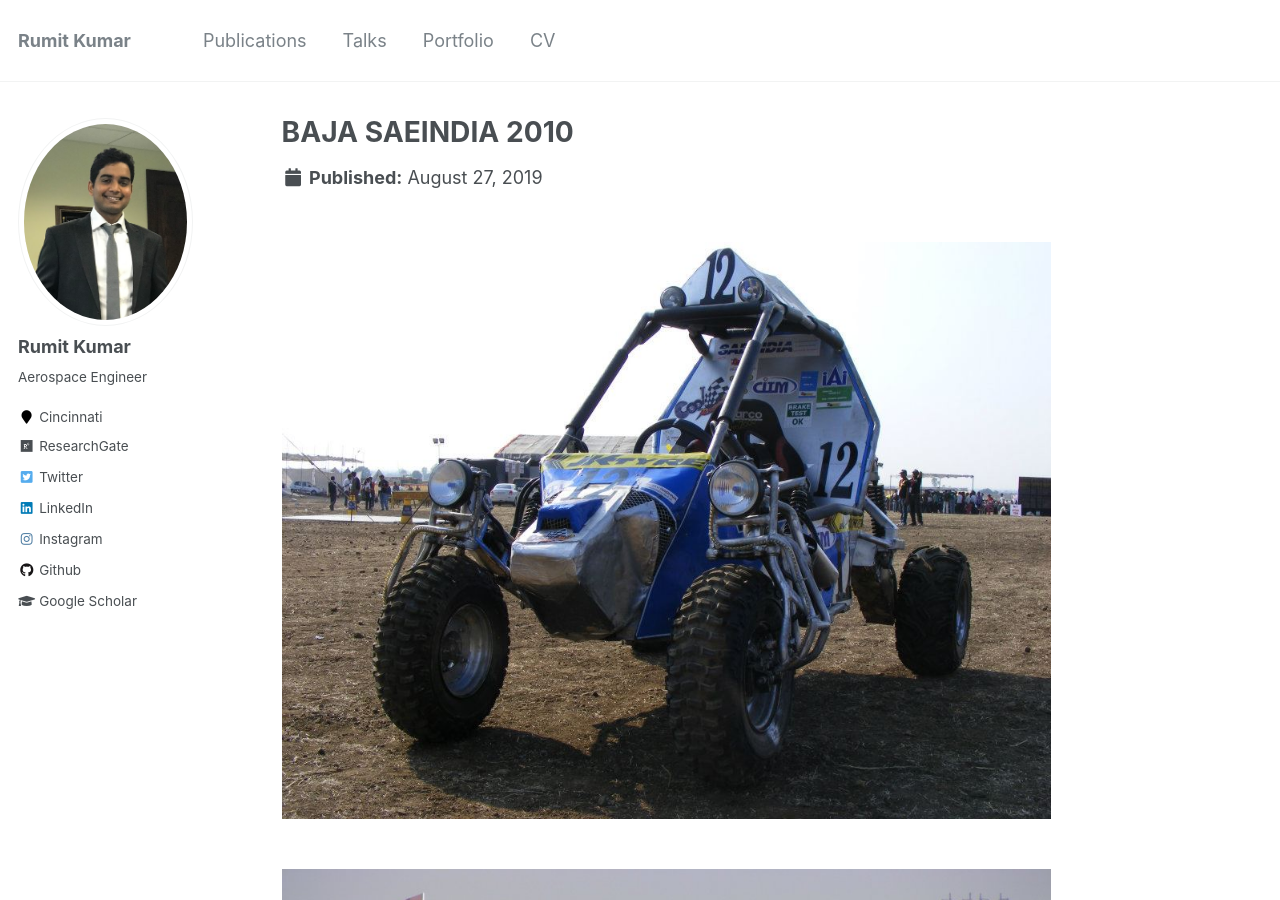
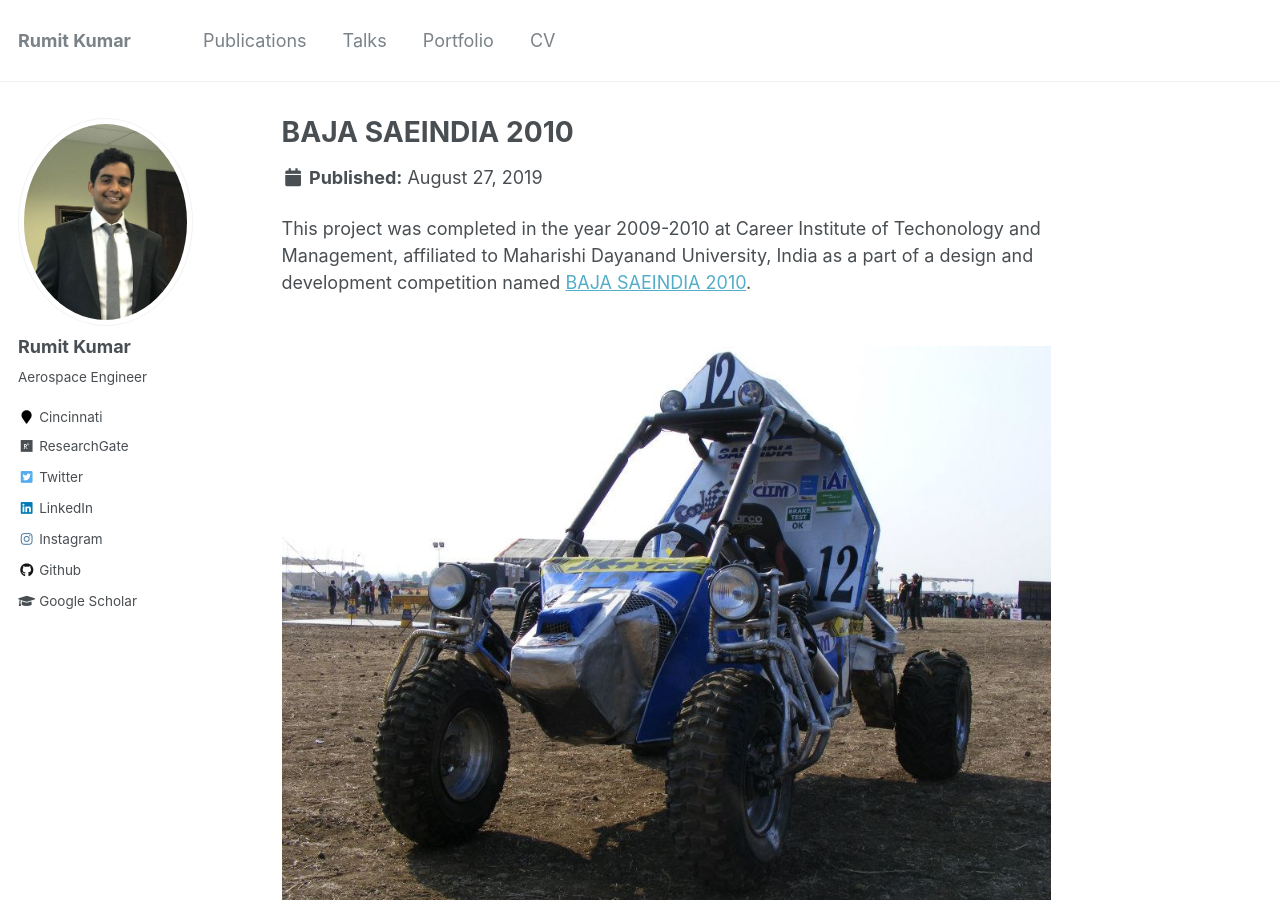
Before and after one commit to kumarrt/kumarrt.github.io, a Jekyll site: the page built from _portfolio/BAJA2010.md, in a window 1280 px wide and 900 px high. Built offline with Jekyll 4.4.1, drawn with Linux system fonts in a browser that asks for light colours.

Commit message:
Update BAJA2010.md

```diff
--- a/_portfolio/BAJA2010.md
+++ b/_portfolio/BAJA2010.md
@@ -4,6 +4,9 @@ excerpt: "Design and development of a BAJA all terrain vehicle, please click [he
 collection: portfolio
 ---
 
+This project was completed in the year 2009-2010 at Career Institute of Techonology and Management, affiliated to Maharishi Dayanand University, India as a part of a design and development competition named [BAJA SAEINDIA 2010](https://www.bajasaeindia.org/history.html).
+
+
 <br/><img src='/images/BAJA ATV.jpg'>
 
 <br/><img src='/images/BAJA ATV 2.jpg'>
```
